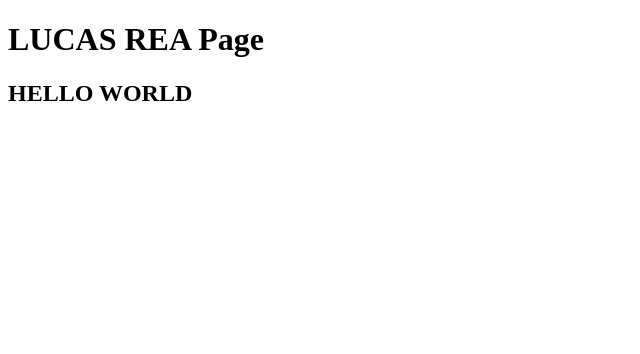
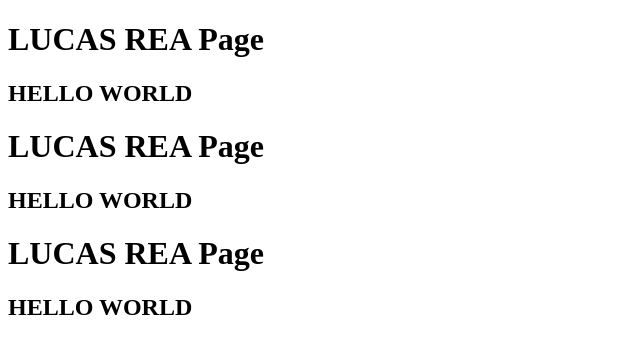
Before and after one commit to lucasrea/LucasReaPortfolio, a React app: page / in a window 1280 px wide. Shown: the top 354 px of the page, without its empty margins (0-640 px from the left). Built offline with nearby package versions, Linux system fonts and the light colour scheme.

Commit message:
build changes

```diff
--- a/src/main.jsx
+++ b/src/main.jsx
@@ -8,6 +8,10 @@ ReactDOM.createRoot(document.getElementById("root")).render(
   <div>
     <h1>LUCAS REA Page</h1>
     <h2>HELLO WORLD</h2>
+    <h1>LUCAS REA Page</h1>
+    <h2>HELLO WORLD</h2>
+    <h1>LUCAS REA Page</h1>
+    <h2>HELLO WORLD</h2>
   </div>
   // {/* </React.StrictMode> */}
   // ,
```
